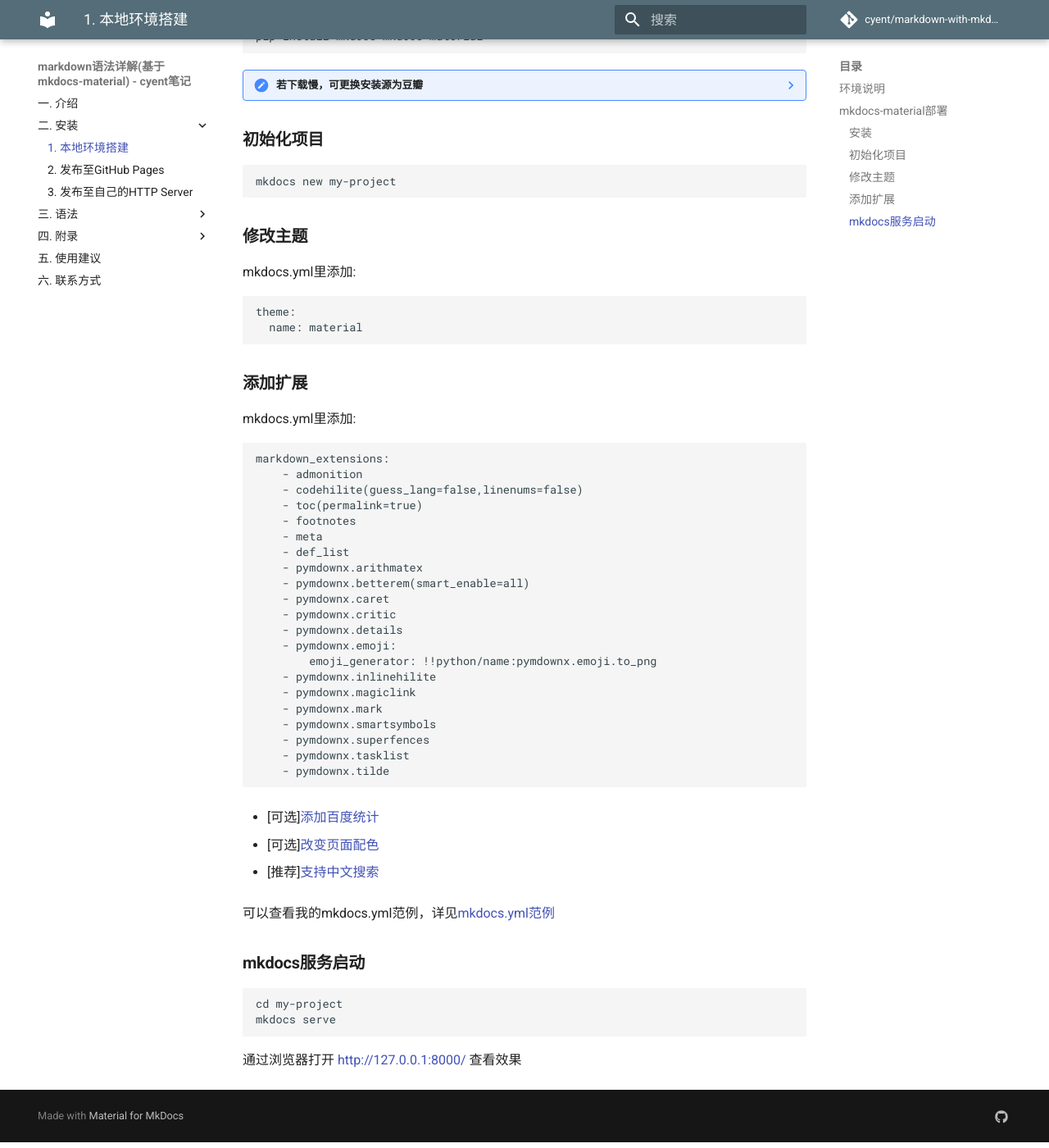
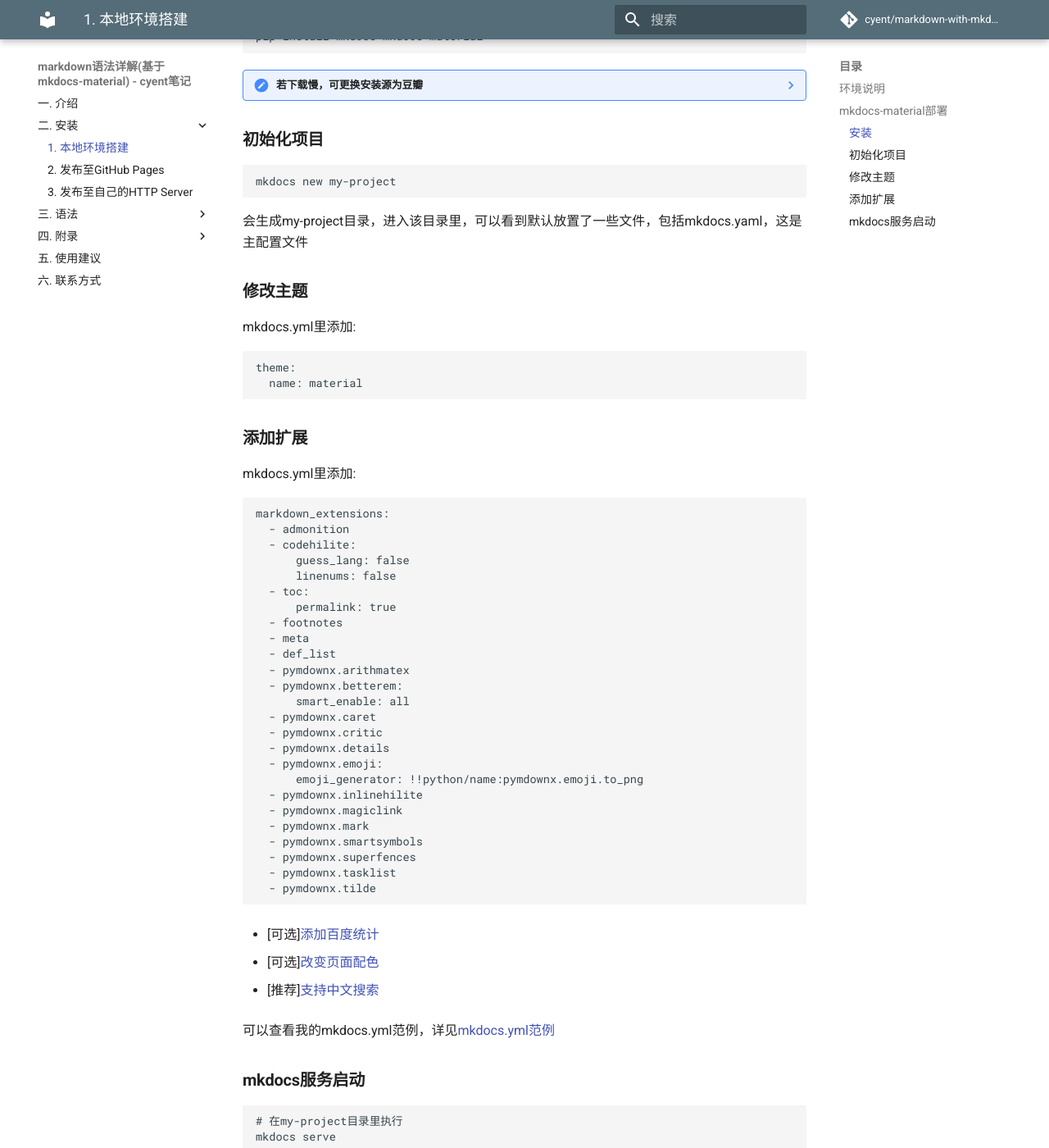
Before and after one commit to zhenjunz/markdown-with-mkdocs-material, an MkDocs documentation site: the page built from docs/install/local.md, in a window 1280 px wide and 1400 px high, scrolled down 762 px. Shown: the whole window at 82% size. Built offline with MkDocs 1.6.1 and Material for MkDocs 9.7.7, drawn with Linux system fonts in a browser that asks for light colours; comment, search, counter and statistics services are not loaded; some of the changed lines change nothing that is shown.

Commit message:
2018-11-01

````diff
--- a/docs/install/local.md
+++ b/docs/install/local.md
@@ -34,6 +34,8 @@
 mkdocs new my-project
 ```
 
+会生成my-project目录，进入该目录里，可以看到默认放置了一些文件，包括mkdocs.yaml，这是主配置文件
+
 ### **修改主题**
 
 mkdocs.yml里添加:
@@ -49,26 +51,30 @@
 
 ```text
 markdown_extensions:
-    - admonition
-    - codehilite(guess_lang=false,linenums=false)
-    - toc(permalink=true)
-    - footnotes
-    - meta
-    - def_list
-    - pymdownx.arithmatex
-    - pymdownx.betterem(smart_enable=all)
-    - pymdownx.caret
-    - pymdownx.critic
-    - pymdownx.details
-    - pymdownx.emoji:
-        emoji_generator: !!python/name:pymdownx.emoji.to_png
-    - pymdownx.inlinehilite
-    - pymdownx.magiclink
-    - pymdownx.mark
-    - pymdownx.smartsymbols
-    - pymdownx.superfences
-    - pymdownx.tasklist
-    - pymdownx.tilde
+  - admonition
+  - codehilite:
+      guess_lang: false
+      linenums: false
+  - toc:
+      permalink: true
+  - footnotes
+  - meta
+  - def_list
+  - pymdownx.arithmatex
+  - pymdownx.betterem:
+      smart_enable: all
+  - pymdownx.caret
+  - pymdownx.critic
+  - pymdownx.details
+  - pymdownx.emoji:
+      emoji_generator: !!python/name:pymdownx.emoji.to_png
+  - pymdownx.inlinehilite
+  - pymdownx.magiclink
+  - pymdownx.mark
+  - pymdownx.smartsymbols
+  - pymdownx.superfences
+  - pymdownx.tasklist
+  - pymdownx.tilde
 ```
 
 - [可选][添加百度统计](/appendix/baidu_tongji/)
@@ -82,7 +88,7 @@
 ### **mkdocs服务启动**
 
 ```text
-cd my-project
+# 在my-project目录里执行
 mkdocs serve
 ```
 
````
